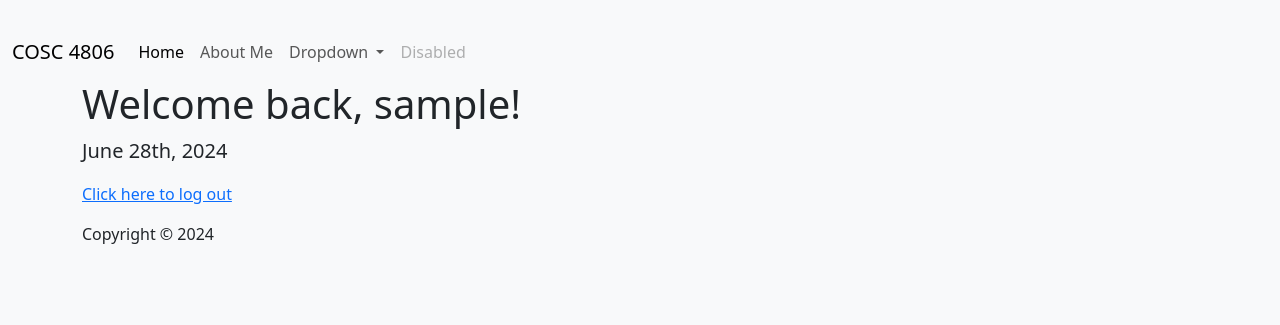
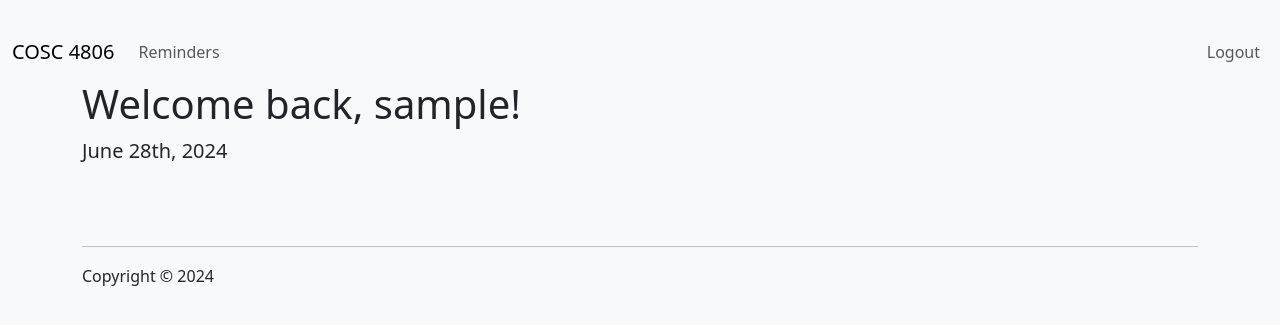
Before and after one commit to frankieshakes/cosc-4806-4, a PHP site: page /home in a window 1280 px wide. Shown: the top 325 px of the page. Run offline with PHP 8.4, Linux system fonts and the light colour scheme; the visitor is signed in with stand-in values (Sample User, id 1); data that the repository does not hold is empty.

Commit message:
header/footer changes + store user id in session

```diff
--- a/app/models/User.php
+++ b/app/models/User.php
@@ -38,6 +38,7 @@ class User {
       if (password_verify($password, $rows['password'])) {
         $_SESSION['auth'] = 1;
         $_SESSION['username'] = ucwords($username);
+        $_SESSION['user_id'] = $rows['id'];
 
         $this->username = ucwords($username);
 
--- a/app/views/home/index.php
+++ b/app/views/home/index.php
@@ -11,7 +11,6 @@
 
     <div class="row">
         <div class="col-lg-12">
-            <p> <a href="/logout">Click here to log out</a></p>
         </div>
     </div>
 
--- a/app/views/templates/footer.php
+++ b/app/views/templates/footer.php
@@ -1,6 +1,8 @@
-<footer class="footer">
+<footer class="footer mt-5">
     <div class="row">
         <div class="col-lg-12">
+            <hr class="border-top border-1 border-dark mb-0">
+            <hr class="border-top border-1 border-light-subtle mt-0">
             <p>Copyright &copy; <?php echo date('Y'); ?> </p>
         </div>
     </div>
--- a/app/views/templates/header.php
+++ b/app/views/templates/header.php
@@ -17,33 +17,23 @@ if (!isset($_SESSION['auth'])) {
     <body class="py-4 bg-light">
     <nav class="navbar navbar-expand-lg navbar-light bg-light">
   <div class="container-fluid">
-    <a class="navbar-brand" href="#">COSC 4806</a>
+    <a class="navbar-brand" href="/home">COSC 4806</a>
     <button class="navbar-toggler" type="button" data-bs-toggle="collapse" data-bs-target="#navbarSupportedContent" aria-controls="navbarSupportedContent" aria-expanded="false" aria-label="Toggle navigation">
       <span class="navbar-toggler-icon"></span>
     </button>
     <div class="collapse navbar-collapse" id="navbarSupportedContent">
       <ul class="navbar-nav me-auto mb-2 mb-lg-0">
         <li class="nav-item">
-          <a class="nav-link active" aria-current="page" href="/home">Home</a>
-        </li>
-        <li class="nav-item">
-          <a class="nav-link" href="/about">About Me</a>
-        </li>
-        <li class="nav-item dropdown">
-          <a class="nav-link dropdown-toggle" href="#" id="navbarDropdown" role="button" data-bs-toggle="dropdown" aria-expanded="false">
-            Dropdown
-          </a>
-          <ul class="dropdown-menu" aria-labelledby="navbarDropdown">
-            <li><a class="dropdown-item" href="#">Action</a></li>
-            <li><a class="dropdown-item" href="#">Another action</a></li>
-            <li><hr class="dropdown-divider"></li>
-            <li><a class="dropdown-item" href="#">Something else here</a></li>
-          </ul>
-        </li>
-        <li class="nav-item">
-          <a class="nav-link disabled">Disabled</a>
+          <a class="nav-link" href="/reminders">Reminders</a>
         </li>
       </ul>
+      <div class="d-flex">
+        <ul class="navbar-nav me-auto mb-2 mb-lg-0">
+          <li class="nav-item">
+            <a class="nav-link" href="/logout">Logout</a>
+          </li>
+        </ul>
+      </div>
     </div>
   </div>
 </nav>
```
